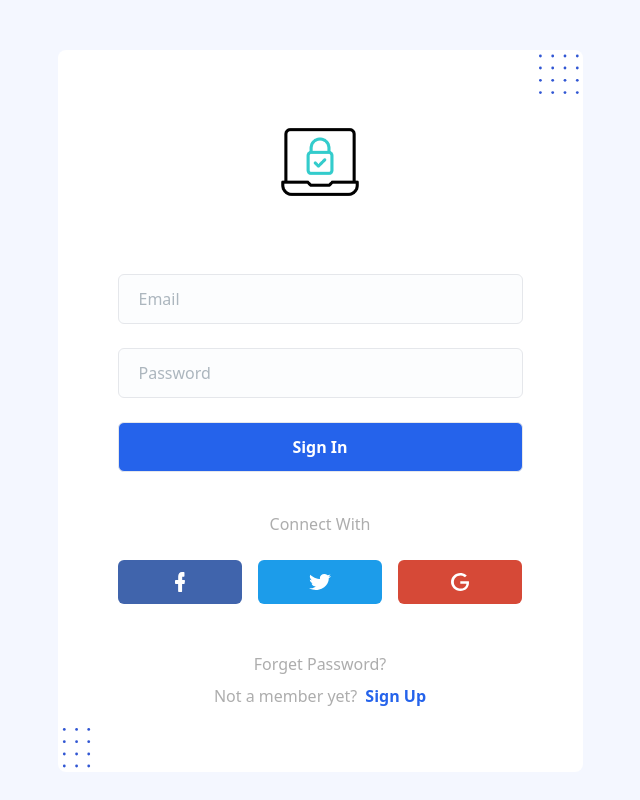
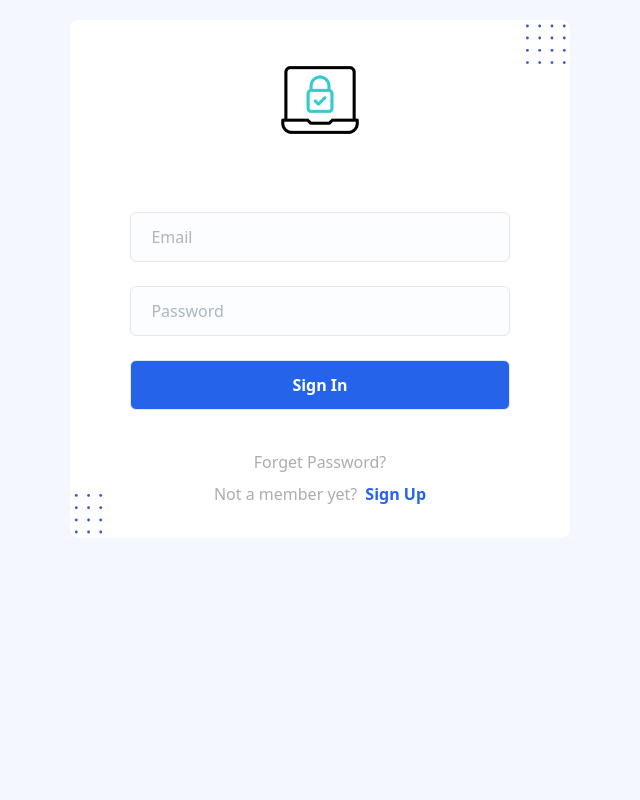
Before and after one commit to haris-iqbal-h/login_signup_validation_using_formik_react_tailwindcss, a React (Create React App) app: page / in a window 1280 px wide. Shown: the whole page, without its empty margins (320-960 px from the left). Built offline with nearby package versions, Linux system fonts and the light colour scheme.

Commit message:
design and rules updated

```diff
--- a/src/pages/Login.jsx
+++ b/src/pages/Login.jsx
@@ -14,7 +14,7 @@ const Login = () => {
     },
     validationSchema: Yup.object({
       email: Yup.string().email("Invalid Email").required("Email Address is required"),
-      password: Yup.string().required("Password Address is required")
+      password: Yup.string().length(8).required("Password Address is required")
     }),
     onSubmit:(values) => {
       console.log(values);
@@ -26,12 +26,12 @@ const Login = () => {
 
     return (
     <>
-      <section className="bg-[#F4F7FF] py-20 lg:py-[50px] h-screen">
-        <div className="container mx-auto">
-          <div className="-mx-4 flex flex-wrap">
+      <section className="bg-[#F4F7FF] py-10 lg:py-[20px] h-screen">
+        <div className="container ">
+          <div className="flex flex-wrap">
             <div className="w-full px-4">
               <div
-                className="relative mx-auto max-w-[525px] overflow-hidden rounded-lg bg-white py-16 px-10 text-center sm:px-12 md:px-[60px]"
+                className="relative mx-auto w-[40%] overflow-hidden rounded-lg bg-white py-8 px-10 text-center sm:px-12 md:px-[60px]"
               >
                 <div className="mb-10 text-center md:mb-16">
                     <img
@@ -79,66 +79,6 @@ const Login = () => {
                     >Sign In</button>
                   </div>
                 </form>
-                <p className="mb-6 text-base text-[#adadad]">Connect With</p>
-                <ul className="-mx-2 mb-12 flex justify-between">
-                  <li className="w-full px-2">
-                    <Link
-                      href="."
-                      className="flex h-11 items-center justify-center rounded-md bg-[#4064AC] hover:bg-opacity-90"
-                    >
-                      <svg
-                        width="10"
-                        height="20"
-                        viewBox="0 0 10 20"
-                        fill="none"
-                        xmlns="http://www.w3.org/2000/svg"
-                      >
-                        <path
-                          d="M9.29878 8H7.74898H7.19548V7.35484V5.35484V4.70968H7.74898H8.91133C9.21575 4.70968 9.46483 4.45161 9.46483 4.06452V0.645161C9.46483 0.290323 9.24343 0 8.91133 0H6.89106C4.70474 0 3.18262 1.80645 3.18262 4.48387V7.29032V7.93548H2.62912H0.747223C0.359774 7.93548 0 8.29032 0 8.80645V11.129C0 11.5806 0.304424 12 0.747223 12H2.57377H3.12727V12.6452V19.129C3.12727 19.5806 3.43169 20 3.87449 20H6.47593C6.64198 20 6.78036 19.9032 6.89106 19.7742C7.00176 19.6452 7.08478 19.4194 7.08478 19.2258V12.6774V12.0323H7.66596H8.91133C9.2711 12.0323 9.54785 11.7742 9.6032 11.3871V11.3548V11.3226L9.99065 9.09677C10.0183 8.87097 9.99065 8.6129 9.8246 8.35484C9.76925 8.19355 9.52018 8.03226 9.29878 8Z"
-                          fill="white"
-                        />
-                      </svg>
-                    </Link>
-                  </li>
-                  <li className="w-full px-2">
-                    <Link
-                      href="."
-                      className="flex h-11 items-center justify-center rounded-md bg-[#1C9CEA] hover:bg-opacity-90"
-                    >
-                      <svg
-                        width="22"
-                        height="16"
-                        viewBox="0 0 22 16"
-                        fill="none"
-                        xmlns="http://www.w3.org/2000/svg"
-                      >
-                        <path
-                          d="M19.5516 2.75538L20.9 1.25245C21.2903 0.845401 21.3968 0.53229 21.4323 0.375734C20.3677 0.939335 19.3742 1.1272 18.7355 1.1272H18.4871L18.3452 1.00196C17.4935 0.344423 16.429 0 15.2935 0C12.8097 0 10.8581 1.81605 10.8581 3.91389C10.8581 4.03914 10.8581 4.22701 10.8935 4.35225L11 4.97847L10.2548 4.94716C5.7129 4.82192 1.9871 1.37769 1.38387 0.782779C0.390323 2.34834 0.958064 3.85127 1.56129 4.79061L2.76774 6.54403L0.851613 5.6047C0.887097 6.91977 1.45484 7.95303 2.55484 8.7045L3.5129 9.33072L2.55484 9.67515C3.15806 11.272 4.50645 11.9296 5.5 12.18L6.8129 12.4932L5.57097 13.2446C3.58387 14.4971 1.1 14.4031 0 14.3092C2.23548 15.6869 4.89677 16 6.74194 16C8.12581 16 9.15484 15.8748 9.40322 15.7808C19.3387 13.7143 19.8 5.8865 19.8 4.32094V4.10176L20.0129 3.97652C21.2194 2.97456 21.7161 2.44227 22 2.12916C21.8935 2.16047 21.7516 2.22309 21.6097 2.2544L19.5516 2.75538Z"
-                          fill="white"
-                        />
-                      </svg>
-                    </Link>
-                  </li>
-                  <li className="w-full px-2">
-                    <Link
-                      href="."
-                      className="flex h-11 items-center justify-center rounded-md bg-[#D64937] hover:bg-opacity-90"
-                    >
-                      <svg
-                        width="18"
-                        height="18"
-                        viewBox="0 0 18 18"
-                        fill="none"
-                        xmlns="http://www.w3.org/2000/svg"
-                      >
-                        <path
-                          d="M17.8477 8.17132H9.29628V10.643H15.4342C15.1065 14.0743 12.2461 15.5574 9.47506 15.5574C5.95916 15.5574 2.8306 12.8821 2.8306 9.01461C2.8306 5.29251 5.81018 2.47185 9.47506 2.47185C12.2759 2.47185 13.9742 4.24567 13.9742 4.24567L15.7024 2.47185C15.7024 2.47185 13.3783 0.000145544 9.35587 0.000145544C4.05223 -0.0289334 0 4.30383 0 8.98553C0 13.5218 3.81386 18 9.44526 18C14.4212 18 17.9967 14.7141 17.9967 9.79974C18.0264 8.78198 17.8477 8.17132 17.8477 8.17132Z"
-                          fill="white"
-                        />
-                      </svg>
-                    </Link>
-                  </li>
-                </ul>
                 <Link
                   href="."
                   className="mb-2 inline-block text-base text-[#adadad] hover:text-primary hover:underline"
--- a/src/pages/SignUp.jsx
+++ b/src/pages/SignUp.jsx
@@ -15,11 +15,11 @@ const SignUp = () => {
       password: "",
     },
     validationSchema: Yup.object({
-      email: Yup.string().email("Invalid Email").required("Email Address is required"),
-      password: Yup.string().required("Password Address is required")
-      .min(8, "Password is too short - should be 8 chars minimum.")
-      .matches(/(?=.*[0-9])/, "Password must contain a number."),
-      confirm_password: Yup.string().oneOf([Yup.ref('password'), null], 'Passwords must match')
+      email: Yup.string().email("*Invalid Email").required("*Email Address is required"),
+      password: Yup.string().required("*Password Address is required")
+      .min(8, "*Password is too short - should be 8 chars minimum.")
+      .matches(/(?=.*[0-9])/, "*Password must contain a number."),
+      confirm_password: Yup.string().oneOf([Yup.ref('password'), null], '*Passwords must match')
     }),
     onSubmit:(values) => {
       console.log(values);
@@ -29,12 +29,12 @@ const SignUp = () => {
 
   return (
     <>
-      <section className="bg-[#F4F7FF] py-20 lg:py-[50px] h-screen">
-        <div className="container mx-auto">
-          <div className="-mx-4 flex flex-wrap">
+      <section className="bg-[#F4F7FF] py-10 lg:py-[50px] h-screen">
+        <div className="container">
+          <div className="flex flex-wrap">
             <div className="w-full px-4">
               <div
-                className="relative mx-auto max-w-[525px] overflow-hidden rounded-lg bg-white py-16 px-10 text-center sm:px-12 md:px-[60px]"
+                className="relative mx-auto w-[40%] overflow-hidden rounded-lg bg-white py-8 px-10  sm:px-12 md:px-[60px]"
               >
                 <div className="mb-10 text-center md:mb-16">
                     <img
@@ -44,7 +44,7 @@ const SignUp = () => {
                     />
                 </div>
                 <form onSubmit={formik.handleSubmit}>
-                  <div className="mb-6">
+                  <div className="mb-2">
                     <input
                       type="text"
                       name='email'
@@ -59,7 +59,7 @@ const SignUp = () => {
                         <div className="mt-2 text-xs text-red-600 dark:text-red-400">{formik.errors.email}</div> : null
                     }
                   </div>
-                  <div className="mb-6">
+                  <div className="mb-2">
                     <input
                       type="password"
                       name='password'
@@ -74,7 +74,7 @@ const SignUp = () => {
                         <div className="mt-2 text-xs text-red-600 dark:text-red-400">{formik.errors.password}</div> : null
                     }
                   </div>
-                  <div className="mb-6">
+                  <div className="mb-2">
                     <input
                       type="password"
                       name='confirm_password'
@@ -96,78 +96,20 @@ const SignUp = () => {
                     >Sign Up</button>
                   </div>
                 </form>
-                <p className="mb-6 text-base text-[#adadad]">Connect With</p>
-                <ul className="-mx-2 mb-12 flex justify-between">
-                  <li className="w-full px-2">
-                    <Link
-                      href="."
-                      className="flex h-11 items-center justify-center rounded-md bg-[#4064AC] hover:bg-opacity-90"
-                    >
-                      <svg
-                        width="10"
-                        height="20"
-                        viewBox="0 0 10 20"
-                        fill="none"
-                        xmlns="http://www.w3.org/2000/svg"
-                      >
-                        <path
-                          d="M9.29878 8H7.74898H7.19548V7.35484V5.35484V4.70968H7.74898H8.91133C9.21575 4.70968 9.46483 4.45161 9.46483 4.06452V0.645161C9.46483 0.290323 9.24343 0 8.91133 0H6.89106C4.70474 0 3.18262 1.80645 3.18262 4.48387V7.29032V7.93548H2.62912H0.747223C0.359774 7.93548 0 8.29032 0 8.80645V11.129C0 11.5806 0.304424 12 0.747223 12H2.57377H3.12727V12.6452V19.129C3.12727 19.5806 3.43169 20 3.87449 20H6.47593C6.64198 20 6.78036 19.9032 6.89106 19.7742C7.00176 19.6452 7.08478 19.4194 7.08478 19.2258V12.6774V12.0323H7.66596H8.91133C9.2711 12.0323 9.54785 11.7742 9.6032 11.3871V11.3548V11.3226L9.99065 9.09677C10.0183 8.87097 9.99065 8.6129 9.8246 8.35484C9.76925 8.19355 9.52018 8.03226 9.29878 8Z"
-                          fill="white"
-                        />
-                      </svg>
-                    </Link>
-                  </li>
-                  <li className="w-full px-2">
-                    <Link
-                      href="."
-                      className="flex h-11 items-center justify-center rounded-md bg-[#1C9CEA] hover:bg-opacity-90"
-                    >
-                      <svg
-                        width="22"
-                        height="16"
-                        viewBox="0 0 22 16"
-                        fill="none"
-                        xmlns="http://www.w3.org/2000/svg"
-                      >
-                        <path
-                          d="M19.5516 2.75538L20.9 1.25245C21.2903 0.845401 21.3968 0.53229 21.4323 0.375734C20.3677 0.939335 19.3742 1.1272 18.7355 1.1272H18.4871L18.3452 1.00196C17.4935 0.344423 16.429 0 15.2935 0C12.8097 0 10.8581 1.81605 10.8581 3.91389C10.8581 4.03914 10.8581 4.22701 10.8935 4.35225L11 4.97847L10.2548 4.94716C5.7129 4.82192 1.9871 1.37769 1.38387 0.782779C0.390323 2.34834 0.958064 3.85127 1.56129 4.79061L2.76774 6.54403L0.851613 5.6047C0.887097 6.91977 1.45484 7.95303 2.55484 8.7045L3.5129 9.33072L2.55484 9.67515C3.15806 11.272 4.50645 11.9296 5.5 12.18L6.8129 12.4932L5.57097 13.2446C3.58387 14.4971 1.1 14.4031 0 14.3092C2.23548 15.6869 4.89677 16 6.74194 16C8.12581 16 9.15484 15.8748 9.40322 15.7808C19.3387 13.7143 19.8 5.8865 19.8 4.32094V4.10176L20.0129 3.97652C21.2194 2.97456 21.7161 2.44227 22 2.12916C21.8935 2.16047 21.7516 2.22309 21.6097 2.2544L19.5516 2.75538Z"
-                          fill="white"
-                        />
-                      </svg>
-                    </Link>
-                  </li>
-                  <li className="w-full px-2">
-                    <Link
-                      href="."
-                      className="flex h-11 items-center justify-center rounded-md bg-[#D64937] hover:bg-opacity-90"
-                    >
-                      <svg
-                        width="18"
-                        height="18"
-                        viewBox="0 0 18 18"
-                        fill="none"
-                        xmlns="http://www.w3.org/2000/svg"
-                      >
-                        <path
-                          d="M17.8477 8.17132H9.29628V10.643H15.4342C15.1065 14.0743 12.2461 15.5574 9.47506 15.5574C5.95916 15.5574 2.8306 12.8821 2.8306 9.01461C2.8306 5.29251 5.81018 2.47185 9.47506 2.47185C12.2759 2.47185 13.9742 4.24567 13.9742 4.24567L15.7024 2.47185C15.7024 2.47185 13.3783 0.000145544 9.35587 0.000145544C4.05223 -0.0289334 0 4.30383 0 8.98553C0 13.5218 3.81386 18 9.44526 18C14.4212 18 17.9967 14.7141 17.9967 9.79974C18.0264 8.78198 17.8477 8.17132 17.8477 8.17132Z"
-                          fill="white"
-                        />
-                      </svg>
-                    </Link>
-                  </li>
-                </ul>
+                <div className='text-center'>
                 <Link
                   href="."
                   className="mb-2 inline-block text-base text-[#adadad] hover:text-primary hover:underline"
                 >
                   Forget Password?
                 </Link>
-                <p className="text-base text-[#adadad]">
+                <p className="text-base text-[#adadad] text-center">
                   Already have a Account?
                   <Link to='/' className="text-blue-600 hover:underline ml-2 font-bold">
                     Sign In
                   </Link>
                 </p>
+                </div>
                 <div>
                   <span className="absolute top-1 right-1">
                     <svg
```
